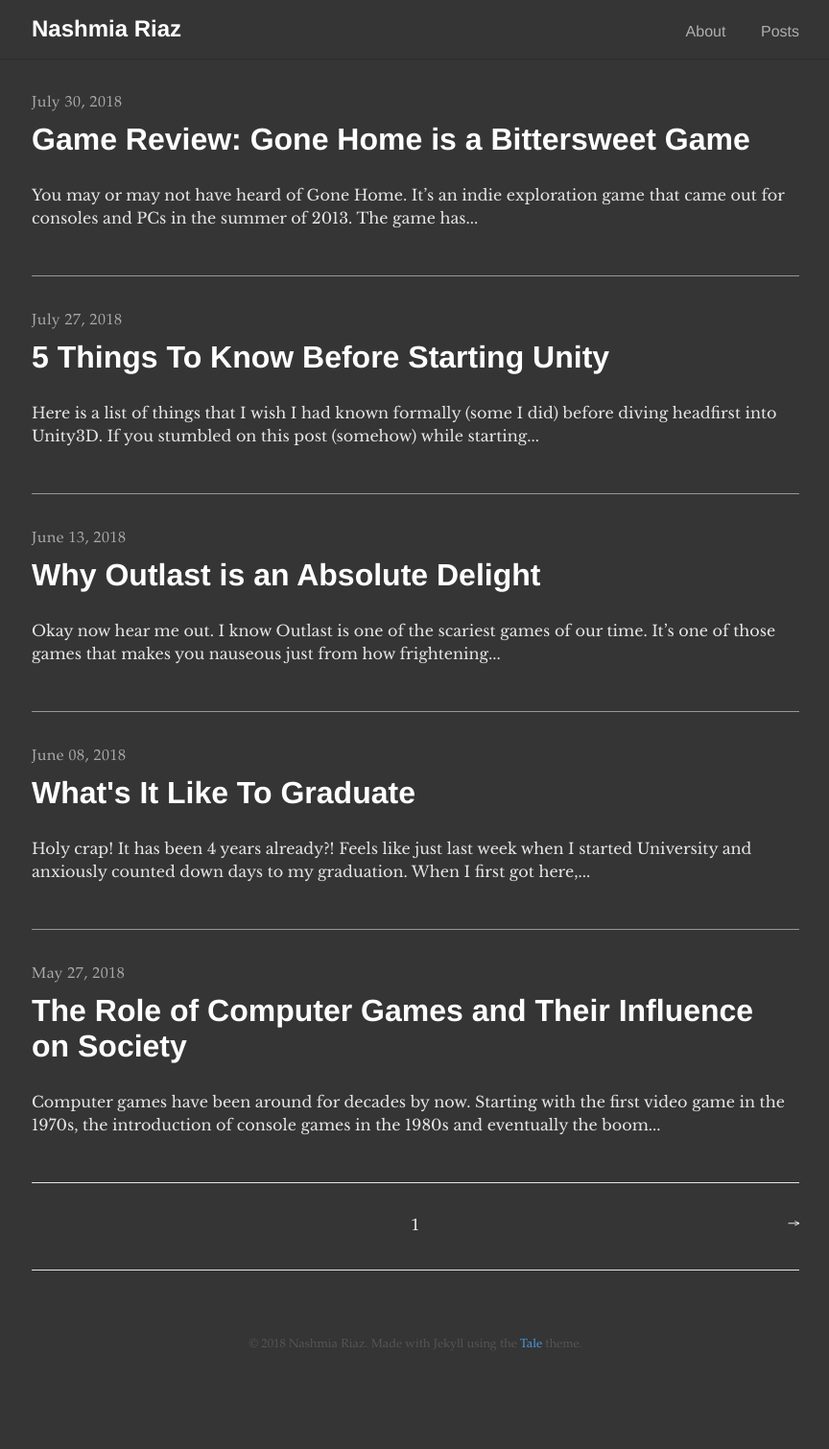
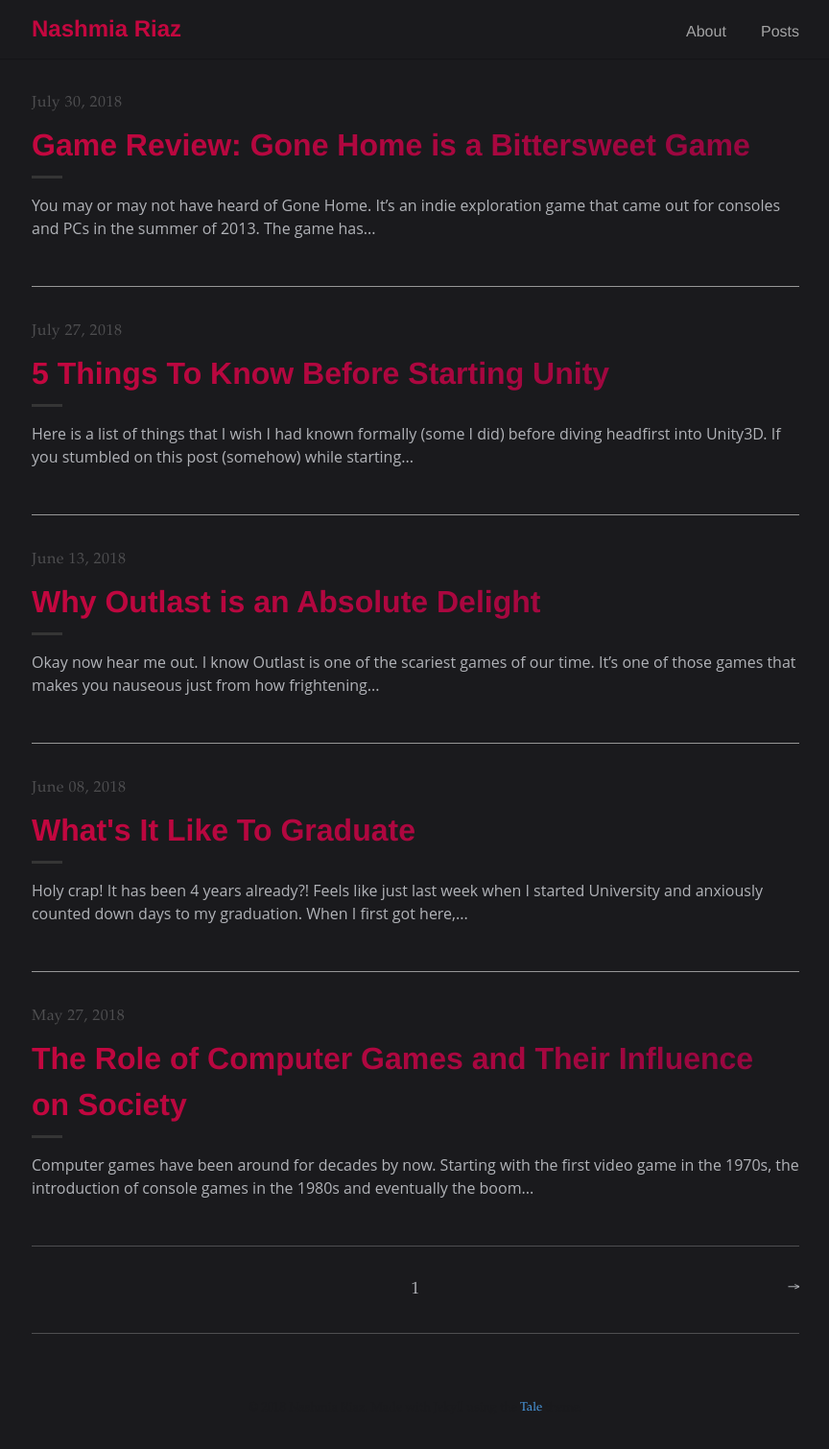
Before and after one commit to nashmia-riaz/Blog, a Jekyll site: the page built from index.html, in a window 1280 px wide. Shown: the whole page at 96% size, without its empty margins (207-1071 px from the left). Built offline with Jekyll 4.4.1, drawn with Linux system fonts in a browser that asks for light colours; nearby versions of some CDN libraries; the list of posts is cut into pages by our own code; comment, search, counter and statistics services are not loaded; before the commit the page ends 1444 px from its top, so only the background shows below that.

Commit message:
changed styling to fit the theme

```diff
--- a/_sass/tale/_base.scss
+++ b/_sass/tale/_base.scss
@@ -8,11 +8,11 @@
   color: $grey-3;
   margin: 0;
   padding: 0;
-  background-color: $default-shade;
+  background-color: $default-color;
 }
 
 html {
-  font-family: $serif-primary;
+  font-family: $open-sans;
   font-size: 14px;
 
   @media (min-width: 600px) {
@@ -24,13 +24,20 @@
   -webkit-text-size-adjust: 100%;
 }
 
-h1,
+h1{
+  background-image: linear-gradient(to left,#950740, #c3073f);
+  -webkit-background-clip: text;
+  -webkit-text-fill-color: transparent;
+  font-family: 'Open Sans Extrabold', sans-serif;
+  font-weight: extrabold;
+}
+
 h2,
 h3,
 h4,
 h5,
 h6 {
-  color: $white;
+  color: $pink;
   font-family: $sans-serif;
   line-height: normal;
 }
--- a/_sass/tale/_catalogue.scss
+++ b/_sass/tale/_catalogue.scss
@@ -1,13 +1,14 @@
 .catalogue {
   &-item {
     border-bottom: 1px solid $grey-1;
-    color: $grey-2;
+    color: $grey-3;
     display: inline-block;
     padding: 2rem 0;
 
     &:hover .catalogue-line,
     &:focus .catalogue-line {
       width: 5rem;
+      border-top: .2rem solid $pink;
     }
 
     &:last-child {
@@ -22,12 +23,15 @@
   }
 
   &-title {
-    color: $white;
+    color: $pink;
+    font-family: 'Open Sans Extrabold', sans-serif;
+    font-weight: extrabold;
     display: block;
     font-family: $sans-serif;
     font-size: 2rem;
     font-weight: 700;
     margin: .5rem 0;
+    @include transition(all .3s ease-out);
   }
 
   &-line {
@@ -35,5 +39,6 @@
     border-top: .2rem solid $default-shade;
     display: block;
     width: 2rem;
+    color: $grey-3;
   }
 }
--- a/_sass/tale/_layout.scss
+++ b/_sass/tale/_layout.scss
@@ -16,7 +16,7 @@
 .nav {
   box-shadow: 0 2px 2px -2px $shadow-color;
   overflow: auto;
-  background-color: $default-shade;
+  background-color: $default-color;
 
   &-container {
     margin: 1rem auto;
@@ -26,7 +26,7 @@
 
   &-title {
     @include transition(all .2s ease-out);
-    color: $white;
+    color: $pink;
     display: inline-block;
     margin: 0;
     padding-right: .2rem;
--- a/_sass/tale/_pagination.scss
+++ b/_sass/tale/_pagination.scss
@@ -1,6 +1,6 @@
 .pagination {
-  border-top: .5px solid $grey-2;
-  border-bottom: .5px solid $grey-2;
+  border-top: .5px solid $default-tint;
+  border-bottom: .5px solid $default-tint;
   font-family: $serif-secondary;
   padding-top: 2rem;
   padding-bottom: 2rem;
@@ -8,7 +8,7 @@
   text-align: center;
   margin-bottom: 2rem;
   span {
-    color: $white;
+    color: $grey-3;
     font-size: 1.1rem;
   }
 
@@ -26,7 +26,7 @@
 
   .arrow {
     @include transition(all .3s ease-out);
-    color: $grey-2;
+    color: $grey-3;
     position: absolute;
 
     &:hover,
--- a/_sass/tale/_variables.scss
+++ b/_sass/tale/_variables.scss
@@ -1,20 +1,32 @@
 // Colors
-$default-color: #555;
+/*font-family: 'Open Sans', sans-serif;
+font-family: 'Open Sans Condensed', sans-serif;
+#1a1a1d
+#4e4e50
+#6f2232
+#950740
+#c3073f*/
+$default-color: #1a1a1d;
 $default-shade: #353535;
-$default-tint: #aaa;
+$default-tint: #4e4e50;
 $grey-1: #979797;
 $grey-2: #e5e5e5;
-$grey-3: #f9f9f9;
+$grey-3: #b1b3b8;
 $white: #fff;
 $blue: #4a9ae1;
 $shadow-color: rgba(0, 0, 0, .6);
 $code-color: #bf616a;
+
+$purple: #950470;
+$pink: #c3073f;
 
 // Fonts
 $serif-primary: 'Libre Baskerville', 'Times New Roman', Times, serif;
 $serif-secondary: Palatino, 'Palatino LT STD', 'Palatino Linotype', 'Book Antiqua', 'Georgia', serif;
 $sans-serif: 'Helvetica Neue', 'Segoe UI', Helvetica, Arial, sans-serif;
 $monospaced: Menlo, Monaco, monospace;
+
+$open-sans: 'Open Sans', sans-serif;
 
 @mixin box-sizing($type: border-box) {
   -webkit-box-sizing: $type;
```
